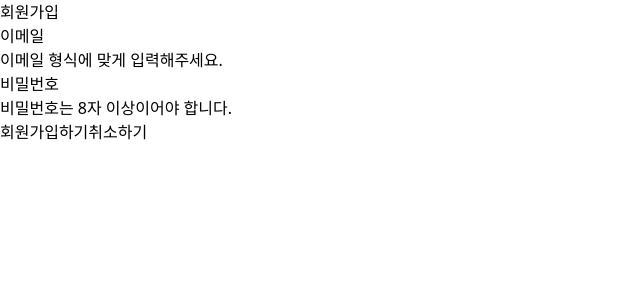
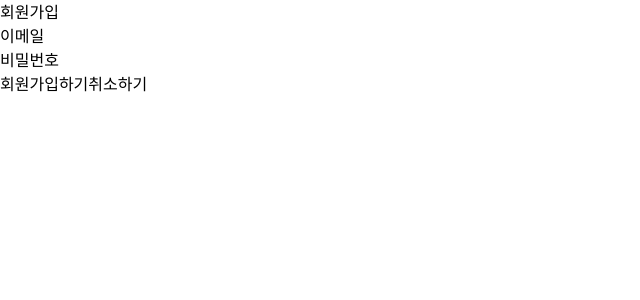
Before and after one commit to JaydenLee1116/wanted-pre-onboarding-frontend, a React (Create React App) app: page /signup in a window 1280 px wide. Shown: the top 300 px of the page, without its empty margins (0-640 px from the left). Built offline with nearby package versions, Linux system fonts and the light colour scheme.

Commit message:
✨ feat: Input BottomText 상태에 따라 보이도록 구현

```diff
--- a/src/pages/SignInPage.tsx
+++ b/src/pages/SignInPage.tsx
@@ -30,7 +30,8 @@ const SignInPage = () => {
           onChange={handleEmailChange}
           data-testid="email-input"
         />
-        <Input.BottomText>이메일 형식에 맞게 입력해주세요.</Input.BottomText>
+        {!email ||
+          (!isValid.email(email) && <Input.BottomText>이메일 형식에 맞게 입력해주세요.</Input.BottomText>)}
       </Input>
       <Input>
         <Input.Label htmlFor="password">비밀번호</Input.Label>
@@ -41,7 +42,10 @@ const SignInPage = () => {
           onChange={handlePasswordChange}
           data-testid="password-input"
         />
-        <Input.BottomText>비밀번호는 8자 이상이어야 합니다.</Input.BottomText>
+        {!password ||
+          (!isValid.password(password) && (
+            <Input.BottomText>비밀번호는 8자 이상이어야 합니다.</Input.BottomText>
+          ))}
       </Input>
       <section className="flex w-48 flex-row justify-between">
         <Button
--- a/src/pages/SignUpPage.tsx
+++ b/src/pages/SignUpPage.tsx
@@ -31,7 +31,8 @@ const SignUpPage = () => {
           onChange={handleEmailChange}
           data-testid="email-input"
         />
-        <Input.BottomText>이메일 형식에 맞게 입력해주세요.</Input.BottomText>
+        {!email ||
+          (!isValid.email(email) && <Input.BottomText>이메일 형식에 맞게 입력해주세요.</Input.BottomText>)}
       </Input>
       <Input>
         <Input.Label htmlFor="password">비밀번호</Input.Label>
@@ -42,7 +43,10 @@ const SignUpPage = () => {
           onChange={handlePasswordChange}
           data-testid="password-input"
         />
-        <Input.BottomText>비밀번호는 8자 이상이어야 합니다.</Input.BottomText>
+        {!password ||
+          (!isValid.password(password) && (
+            <Input.BottomText>비밀번호는 8자 이상이어야 합니다.</Input.BottomText>
+          ))}
       </Input>
       <section className="flex w-48 flex-row justify-between">
         <Button
```
